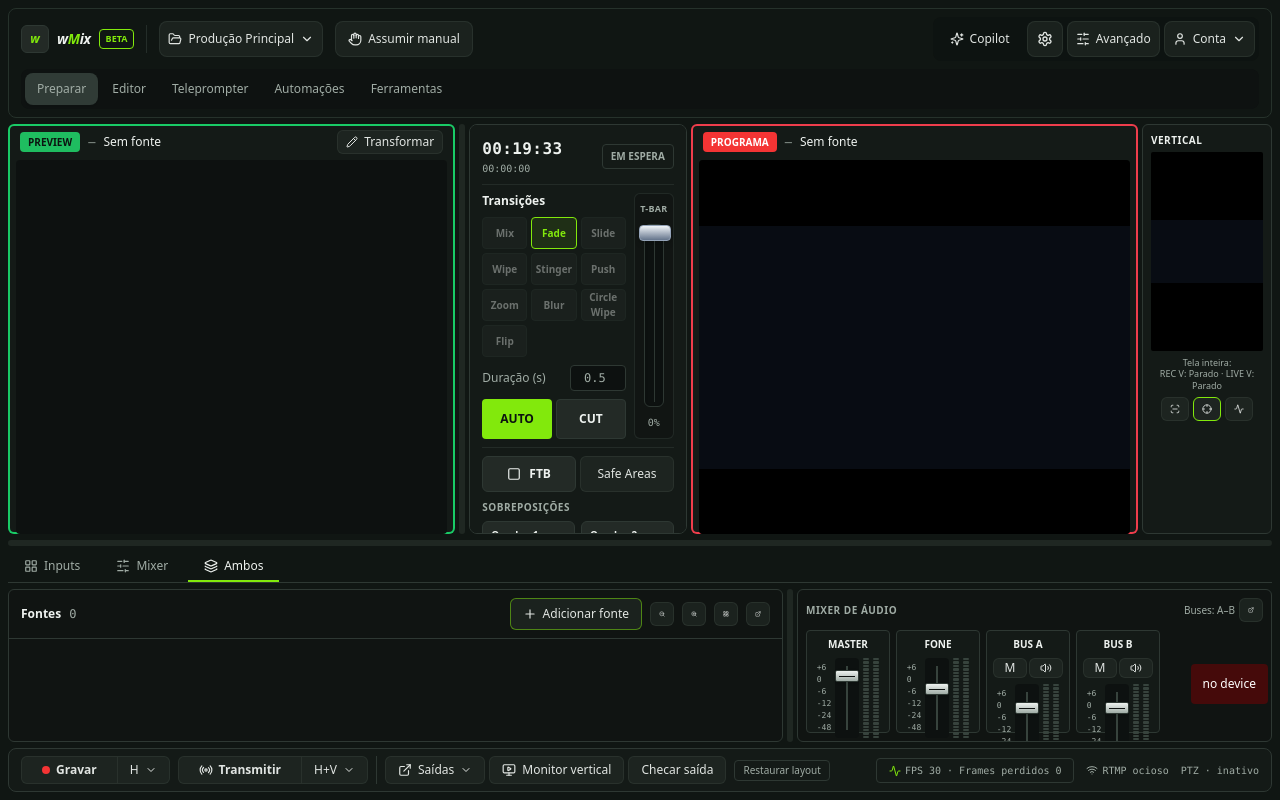
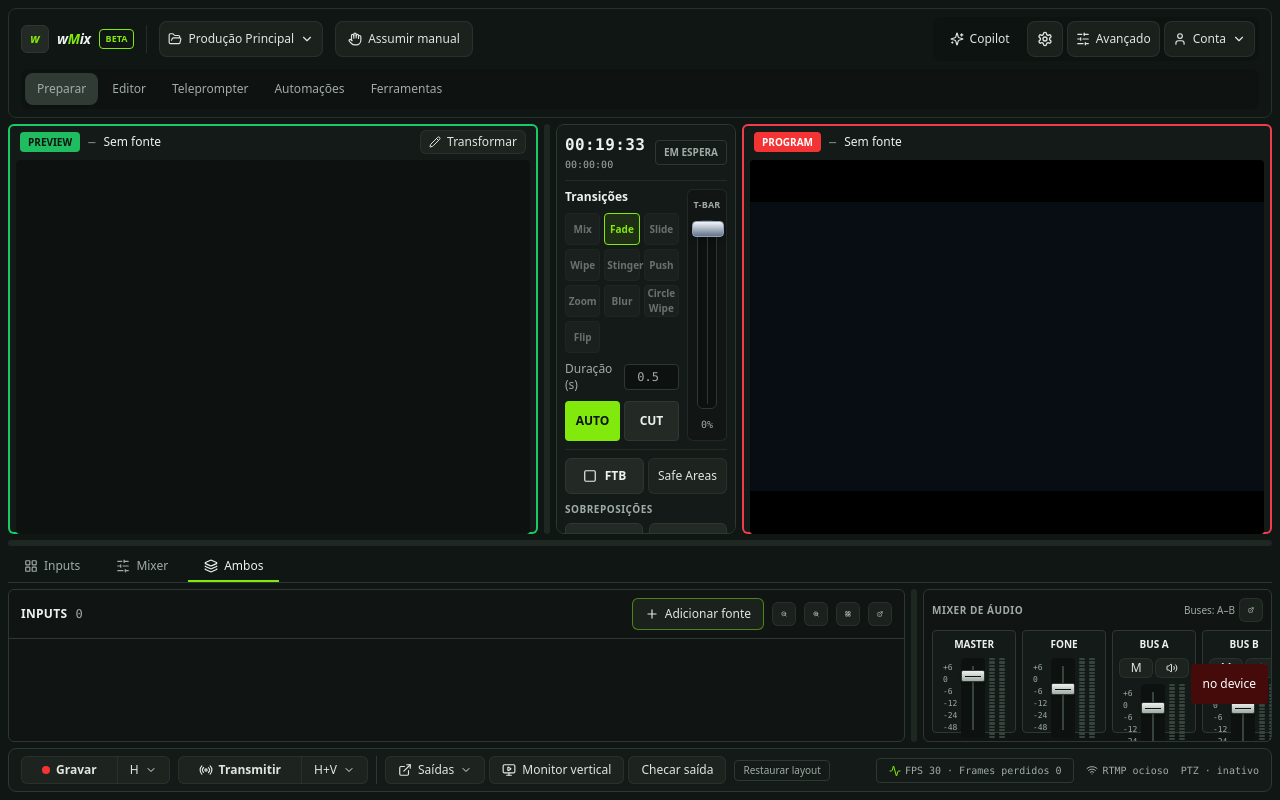
Before and after one commit to Washington92/Pulsebroadcast, a React (Vite) app: page / in a window 1280 px wide. Built offline with nearby package versions, Linux system fonts and the light colour scheme.

Commit message:
style(wmix): match reference monitor proportions, input grid and mixer placement

```diff
--- a/src/components/pulse/Switcher.tsx
+++ b/src/components/pulse/Switcher.tsx
@@ -129,8 +129,8 @@ export function Switcher({ nativeAudio = [], nativeAudioVolume, nativeAudioMute,
   const [panelLayout, setPanelLayout] = useState(() => {
     try {
       const saved = JSON.parse(localStorage.getItem("wmix-panel-layout-v3") || "{}") as Record<string, number>;
-      return { preview: saved.preview ?? 50, inputs: saved.inputs ?? 62, upper: saved.upper ?? 410 };
-    } catch { return { preview: 50, inputs: 62, upper: 410 }; }
+      return { preview: saved.preview ?? 50, inputs: saved.inputs ?? 72, upper: saved.upper ?? 410 };
+    } catch { return { preview: 50, inputs: 72, upper: 410 }; }
   });
   const upperDeckRef = useRef<HTMLElement>(null);
   const lowerDeckRef = useRef<HTMLElement>(null);
@@ -189,9 +189,9 @@ export function Switcher({ nativeAudio = [], nativeAudioVolume, nativeAudioMute,
   const [elapsed, setElapsed] = useState(0);
   const [clock, setClock] = useState("--:--:--");
   const [bus, setBus] = useState({ master: 78, fone: 60, a: 70, b: 70, masterMute: false });
-  const [showVertical, setShowVertical] = useState(true);
+  const [showVertical, setShowVertical] = useState(false);
   const [vMode, setVMode] = useState<"safe" | "center" | "track">("center");
-  const [zoom, setZoom] = useState(6);
+  const [zoom, setZoom] = useState(5);
   const [tab, setTab] = useState("Preparar");
   const [manual, setManual] = useState(false);
   const animRef = useRef<number | null>(null);
@@ -351,7 +351,7 @@ export function Switcher({ nativeAudio = [], nativeAudioVolume, nativeAudioMute,
       </header>
 
       {/* ===== Upper deck ===== */}
-      <section ref={upperDeckRef} className="grid min-h-[320px] shrink-0 gap-1" style={{ height: panelLayout.upper, gridTemplateColumns: `minmax(0,${panelLayout.preview}fr) 6px clamp(216px, 17vw, 260px) minmax(0,${100 - panelLayout.preview}fr)${showVertical ? " 130px" : ""}` }}>
+      <section ref={upperDeckRef} className="wmix-monitors grid min-h-[320px] shrink-0 gap-1.5" style={{ height: panelLayout.upper, gridTemplateColumns: `minmax(0,${panelLayout.preview}fr) 6px clamp(180px, 11vw, 220px) minmax(0,${100 - panelLayout.preview}fr)${showVertical ? " 130px" : ""}` }}>
         {/* Preview */}
         <div className="glow-pvw flex min-w-0 flex-col overflow-hidden rounded-md bg-card">
           <div className="flex h-9 shrink-0 items-center gap-2 px-3 text-xs">
@@ -403,7 +403,7 @@ export function Switcher({ nativeAudio = [], nativeAudioVolume, nativeAudioMute,
 
         <div role="separator" aria-label="Redimensionar Preview e Program" aria-orientation="vertical" title="Arraste para ajustar Preview e Program" onPointerDown={e => dragLayout(e, "preview")} className="cursor-col-resize rounded bg-border/50 hover:bg-slate-500 active:bg-slate-400" />
         {/* Center console — live switching desk */}
-        <div className="flex min-h-0 min-w-0 flex-col gap-2 overflow-y-auto overscroll-contain wmix-scrollbar rounded-lg border border-border bg-card p-3">
+        <div className="wmix-transition-console flex min-h-0 min-w-0 flex-col gap-2 overflow-y-auto overscroll-contain wmix-scrollbar rounded-lg border border-border bg-card p-2">
           <div className="flex items-center justify-between gap-2 border-b border-border/60 pb-2">
             <div className="min-w-0"><div className="font-mono text-base font-bold tabular-nums tracking-wide">{clock}</div><div className="font-mono text-[10px] text-muted-foreground">{fmtElapsed(elapsed)}</div></div>
             <span className={cn("shrink-0 rounded border px-2 py-1 text-[10px] font-semibold", recording || streaming ? "border-primary text-primary" : "border-border text-muted-foreground")}>{recording ? "● REC" : streaming ? "● LIVE" : "EM ESPERA"}</span>
@@ -468,7 +468,7 @@ export function Switcher({ nativeAudio = [], nativeAudioVolume, nativeAudioMute,
         {/* Program */}
         <div className="glow-pgm flex min-w-0 flex-col overflow-hidden rounded-md bg-card">
           <div className="flex h-9 shrink-0 items-center gap-2 px-3 text-xs">
-            <span className="rounded bg-tally-pgm px-2 py-0.5 text-[10px] font-bold text-destructive-foreground">PROGRAMA</span>
+            <span className="rounded bg-tally-pgm px-2 py-0.5 text-[10px] font-bold text-destructive-foreground">PROGRAM</span>
             <span className="font-mono text-muted-foreground">{currentProgramId || "—"}</span><span className="min-w-0 truncate font-medium">{pgm?.name ?? "Sem fonte"}</span>
             {streaming && <span className="ml-auto animate-pulse text-[10px] font-bold text-tally-pgm">● NO AR</span>}
           </div>
@@ -519,11 +519,11 @@ export function Switcher({ nativeAudio = [], nativeAudioVolume, nativeAudioMute,
         ))}
       </div>
 
-      <section ref={lowerDeckRef} className="grid min-h-0 flex-1 gap-1" style={{gridTemplateColumns: view === "Ambos" ? `minmax(0,${panelLayout.inputs}fr) 6px minmax(0,${100-panelLayout.inputs}fr)` : "minmax(0,1fr)"}}>
+      <section ref={lowerDeckRef} className="wmix-lower-deck grid min-h-0 flex-1 gap-1.5" style={{gridTemplateColumns: view === "Ambos" ? `minmax(0,${panelLayout.inputs}fr) 6px minmax(0,${100-panelLayout.inputs}fr)` : "minmax(0,1fr)"}}>
         {view !== "Mixer" && (
-          <div className="flex min-h-0 flex-col rounded-md border border-border bg-panel">
+          <div className="wmix-inputs-panel flex min-h-0 flex-col rounded-md border border-border bg-panel">
             <div className="mb-2 flex items-center gap-2 border-b border-border px-3 py-2">
-              <span className="text-xs font-semibold">Fontes</span>
+              <span className="text-xs font-semibold tracking-wide">INPUTS</span>
               <span className="font-mono text-xs text-muted-foreground">{sources.length}</span>
               <span className="ml-auto" />
               <button onClick={() => { if (nativeAdd) { try { void Promise.resolve(nativeAdd()).catch(e => setObsError(String(e))); } catch (e) { setObsError(String(e)); } } else addInput(); }} className={cn(btn, "h-8 border-primary/50 px-3 text-primary")}><Plus className="h-3.5 w-3.5" />Adicionar fonte</button>
@@ -532,7 +532,7 @@ export function Switcher({ nativeAudio = [], nativeAudioVolume, nativeAudioMute,
               <button className={cn(btn, "h-6 w-6 px-0")} aria-label="Grade"><LayoutGrid className="h-3 w-3" /></button>
               <button className={cn(btn, "h-6 w-6 px-0")} aria-label="Destacar"><ExternalLink className="h-3 w-3" /></button>
             </div>
-            <div className="grid min-h-0 flex-1 auto-rows-min gap-2 overflow-y-auto wmix-scrollbar px-2 pb-2"
+            <div className="wmix-input-grid grid min-h-0 flex-1 auto-rows-min gap-2 overflow-y-auto wmix-scrollbar px-2 pb-2"
               style={{ gridTemplateColumns: `repeat(${zoom}, minmax(0, 1fr))` }}>
               {sources.map((s) => {
                 const isPgm = s.id === currentProgramId, isPvw = s.id === currentPreviewId;
@@ -601,7 +601,7 @@ export function Switcher({ nativeAudio = [], nativeAudioVolume, nativeAudioMute,
 
         {view === "Ambos" && <div role="separator" aria-label="Redimensionar Inputs e Mixer" aria-orientation="vertical" title="Arraste para ajustar Inputs e Mixer" onPointerDown={e => dragLayout(e, "inputs")} className="cursor-col-resize rounded bg-border/50 hover:bg-slate-500 active:bg-slate-400" />}
         {view !== "Inputs" && (
-          <div className="flex min-h-0 flex-col rounded-md border border-border bg-panel">
+          <div className="wmix-mixer-panel flex min-h-0 flex-col rounded-md border border-border bg-panel">
             <div className="flex items-center gap-1 p-2">
               <span className="text-[10px] font-bold tracking-wider text-muted-foreground">MIXER DE ÁUDIO</span>
               <span className="ml-auto text-[10px] text-muted-foreground">Buses: A–B</span>
@@ -710,7 +710,7 @@ export function Switcher({ nativeAudio = [], nativeAudioVolume, nativeAudioMute,
           <button type="button" aria-pressed={showVertical} onClick={() => setShowVertical(value => !value)} className={cn(btn, "h-7 px-3", showVertical && "text-primary")}><MonitorPlay className="h-3.5 w-3.5" />Monitor vertical</button>
           <button className={cn(btn, "h-7 px-3")}>Checar saída</button>
         </div>
-        <button type="button" title="Restaurar tamanhos padrão dos painéis" onClick={() => setPanelLayout({ preview: 50, inputs: 62, upper: 410 })} className="rounded border border-border bg-card px-2 py-0.5 text-[10px] text-muted-foreground hover:text-foreground">Restaurar layout</button>
+        <button type="button" title="Restaurar tamanhos padrão dos painéis" onClick={() => setPanelLayout({ preview: 50, inputs: 72, upper: 410 })} className="rounded border border-border bg-card px-2 py-0.5 text-[10px] text-muted-foreground hover:text-foreground">Restaurar layout</button>
         <div className="ml-auto flex items-center gap-3 font-mono text-[10px] text-muted-foreground">
           <span className="rounded border border-border px-3 py-1" role="status" aria-label="Desempenho de renderização"><Activity className="mr-1 inline h-3 w-3 text-primary" />{nativePerformance ? `FPS ${nativePerformance.fps} · Frames perdidos ${nativePerformance.droppedFrames}` : "Desempenho indisponível"}</span>
           <span className="flex items-center gap-1"><Wifi className={cn("h-3 w-3", streaming ? "text-tally-pvw" : "")} />RTMP {streaming ? "transmitindo via OBS" : "ocioso"}</span>
```
